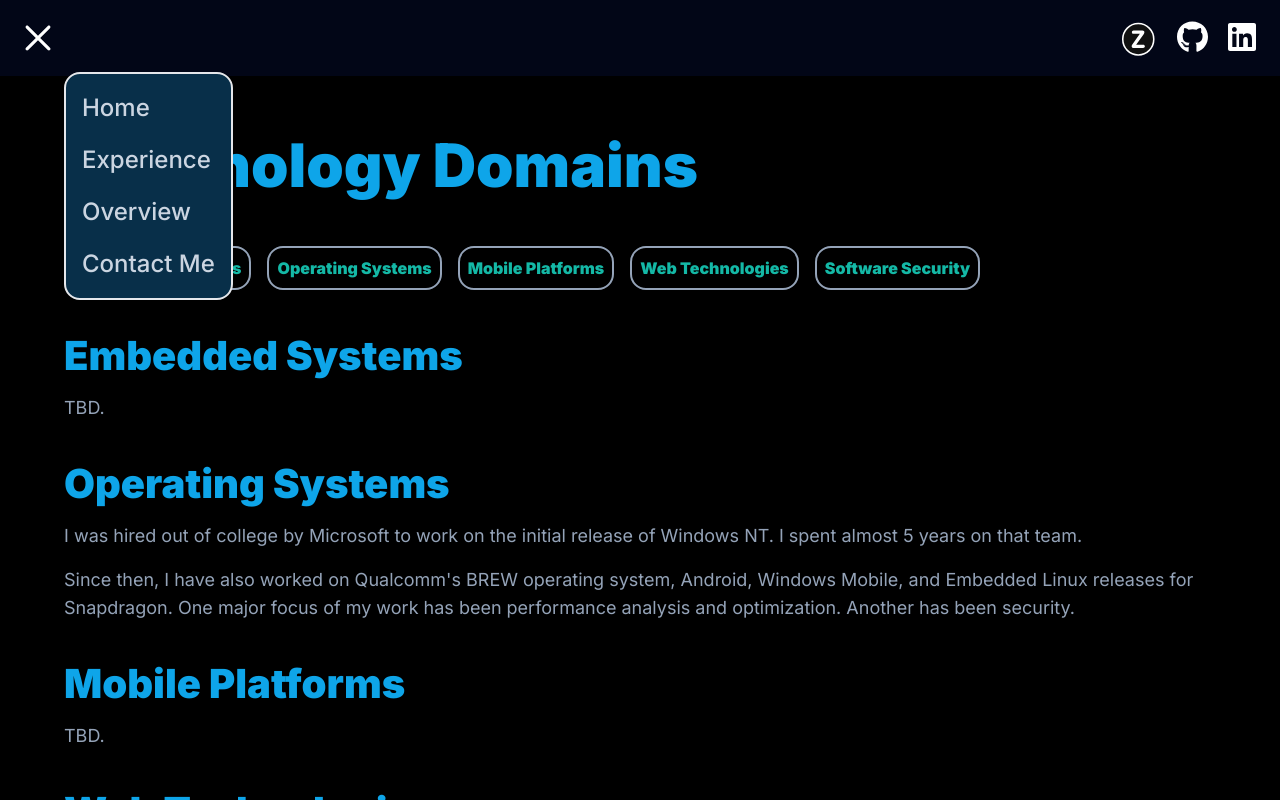
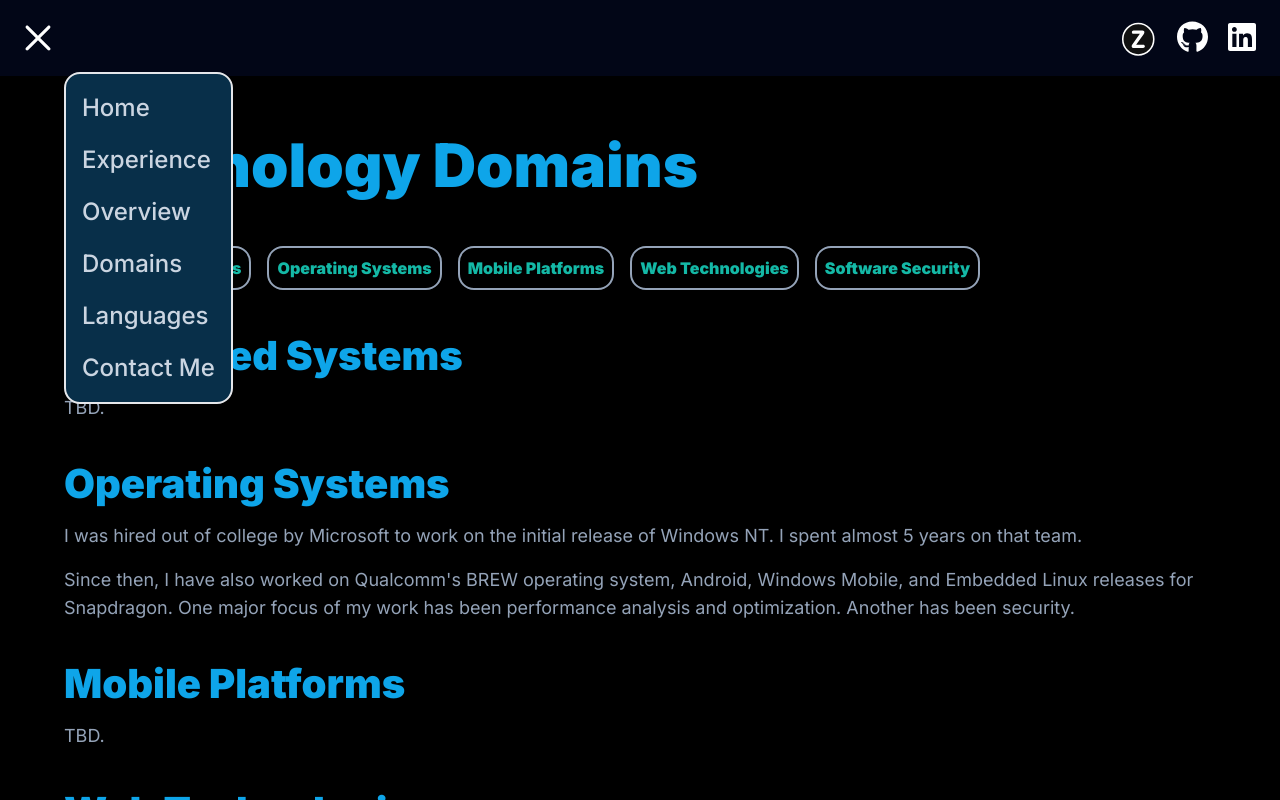
Before and after one commit to veryoddthomas/about, a Next.js app: page /domains in a window 1280 px wide. Both pictures are taken after a click on the picture 38 px from the left and 38 px from the top of the page. Shown: the top 800 px of the page. Built offline with nearby package versions, Linux system fonts and the light colour scheme.

Commit message:
Update Navbar to use cross page links

```diff
--- a/app/components/Navbar.jsx
+++ b/app/components/Navbar.jsx
@@ -10,10 +10,12 @@ import { FontAwesomeIcon } from '@fortawesome/react-fontawesome';
 import { faGithub, faLinkedin } from '@fortawesome/free-brands-svg-icons';
 
 const navLinks = [
-  { id: "", title: "Home", },
-  { id: "work", title: "Experience", },
-  { id: "about", title: "Overview", },
-  { id: "contact", title: "Contact Me", },
+  { page: "/", id: "", title: "Home", },
+  { page: "/", id: "work", title: "Experience", },
+  { page: "/", id: "about", title: "Overview", },
+  { page: "domains", id: "", title: "Domains", },
+  { page: "languages", id: "", title: "Languages", },
+  { page: "/", id: "contact", title: "Contact Me", },
 ];
 
 
@@ -51,7 +53,7 @@ const FullMenu = ({ showSize }) => {
           key={nav.id}
           className={'text-primary-light hover:text-secondary-light text-[18px] font-medium cursor-pointer'}
         >
-          <a href={`/#${nav.id}`}>{nav.title}</a>
+          <a href={`${nav.page}#${nav.id}`}>{nav.title}</a>
         </li>
       ))}
       {/* <li
@@ -94,7 +96,7 @@ const CompressedMenu = ({ hideSize }) => {
                 setToggle(!toggle);
               }}
             >
-              <a href={`/#${nav.id}`}>{nav.title}</a>
+              <a href={`${nav.page}#${nav.id}`}>{nav.title}</a>
             </li>
           ))}
         </ul>
```
